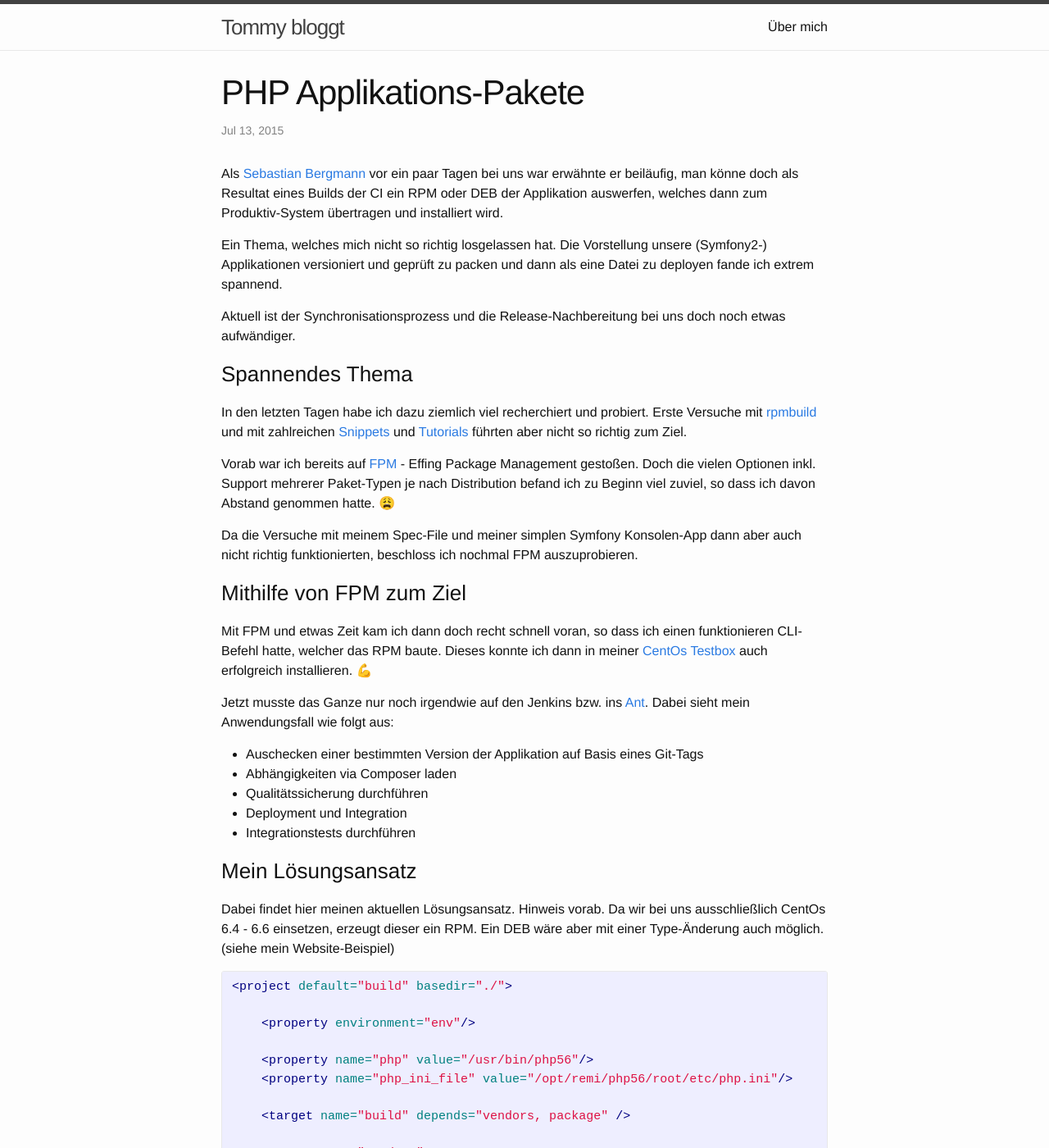
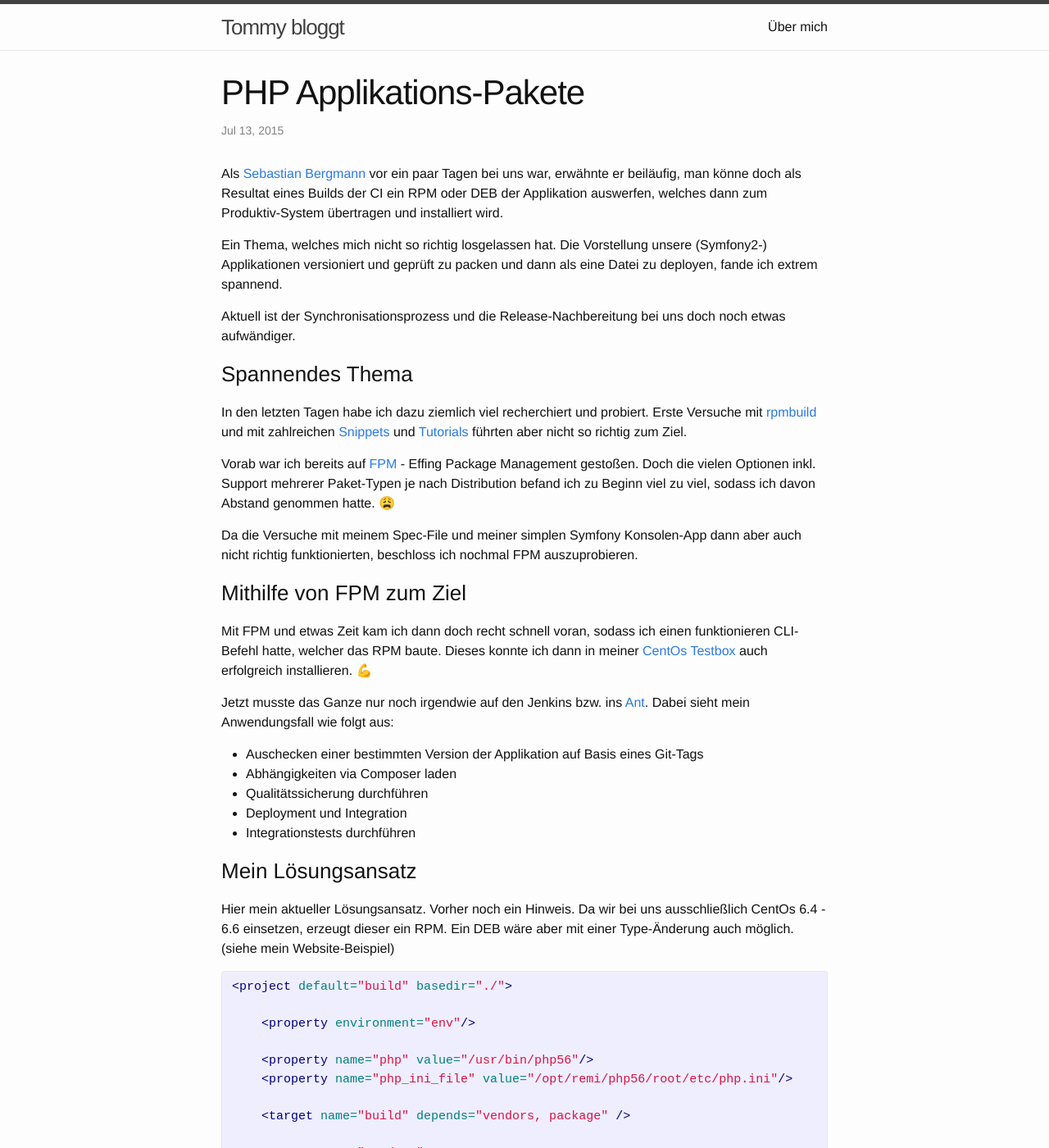
Before and after one commit to tommy-muehle/tommy-muehle.github.io, a Jekyll site: the page built from _posts/2015-07-13-php-applikations-pakete.markdown, in a window 1280 px wide and 1400 px high. Shown: the whole window at 82% size. Built offline with Jekyll 4.4.1, drawn with Linux system fonts in a browser that asks for light colours; emoji names are drawn with the system emoji font; comment, search, counter and statistics services are not loaded; some of the changed text lies outside the part shown.

Commit message:
Update 2015-07-13-php-applikations-pakete.markdown

```diff
--- a/_posts/2015-07-13-php-applikations-pakete.markdown
+++ b/_posts/2015-07-13-php-applikations-pakete.markdown
@@ -5,12 +5,12 @@
 categories: PHP FPM SYMFONY
 ---
 
-Als [Sebastian Bergmann](https://twitter.com/s_bergmann){:target="_blank"} vor ein paar Tagen bei uns war
+Als [Sebastian Bergmann](https://twitter.com/s_bergmann){:target="_blank"} vor ein paar Tagen bei uns war,
 erwähnte er beiläufig, man könne doch als Resultat eines Builds der CI ein RPM oder DEB der Applikation auswerfen,
 welches dann zum Produktiv-System übertragen und installiert wird.
 
 Ein Thema, welches mich nicht so richtig losgelassen hat. Die Vorstellung unsere (Symfony2-) Applikationen
-versioniert und geprüft zu packen und dann als eine Datei zu deployen fande ich extrem spannend.
+versioniert und geprüft zu packen und dann als eine Datei zu deployen, fande ich extrem spannend.
 
 Aktuell ist der Synchronisationsprozess und die Release-Nachbereitung bei uns doch noch etwas aufwändiger.
 
@@ -21,15 +21,15 @@
 und [Tutorials](http://www.sme-server.de/download/Howtos/RPM-Build/Beginners_Guide_Own_RPMs.htm){:target="_blank"} führten aber nicht so richtig zum Ziel.
 
 Vorab war ich bereits auf [FPM](https://github.com/jordansissel/fpm){:target="_blank"} - Effing Package Management gestoßen.
-Doch die vielen Optionen inkl. Support mehrerer Paket-Typen je nach Distribution befand ich zu Beginn viel zuviel,
-so dass ich davon Abstand genommen hatte. :weary:
+Doch die vielen Optionen inkl. Support mehrerer Paket-Typen je nach Distribution befand ich zu Beginn viel zu viel,
+sodass ich davon Abstand genommen hatte. :weary:
 
 Da die Versuche mit meinem Spec-File und meiner simplen Symfony Konsolen-App dann aber auch nicht
 richtig funktionierten, beschloss ich nochmal FPM auszuprobieren.
 
 ### Mithilfe von FPM zum Ziel
 
-Mit FPM und etwas Zeit kam ich dann doch recht schnell voran, so dass ich einen funktionieren CLI-Befehl hatte, welcher
+Mit FPM und etwas Zeit kam ich dann doch recht schnell voran, sodass ich einen funktionieren CLI-Befehl hatte, welcher
 das RPM baute. Dieses konnte ich dann in meiner [CentOs Testbox](https://github.com/tommy-muehle/puppet-vagrant-boxes/releases/download/1.0.0/centos-6.6-x86_64.box){:target="_blank"}
 auch erfolgreich installieren. :muscle:
 
@@ -44,7 +44,7 @@
 
 ### Mein Lösungsansatz
 
-Dabei findet hier meinen aktuellen Lösungsansatz. Hinweis vorab. Da wir bei uns ausschließlich CentOs 6.4 - 6.6
+Hier mein aktueller Lösungsansatz. Vorher noch ein Hinweis. Da wir bei uns ausschließlich CentOs 6.4 - 6.6
 einsetzen, erzeugt dieser ein RPM. Ein DEB wäre aber mit einer Type-Änderung auch möglich. (siehe mein Website-Beispiel)
 
 {% highlight xml %}
@@ -143,7 +143,7 @@
 </project>
 {% endhighlight %}
 
-Mein genutztes "after-install"-Skript mit den von Ant übermittelten Variablen sieht dabei wie
+Mein genutztes "after-install"-Skript, mit den von Ant übermittelten Variablen, sieht wie
 folgt aus:
 
 {% highlight bash %}
```
